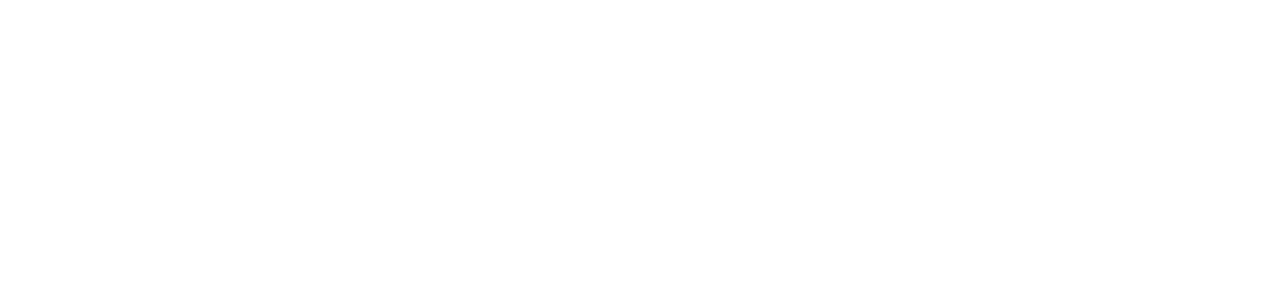
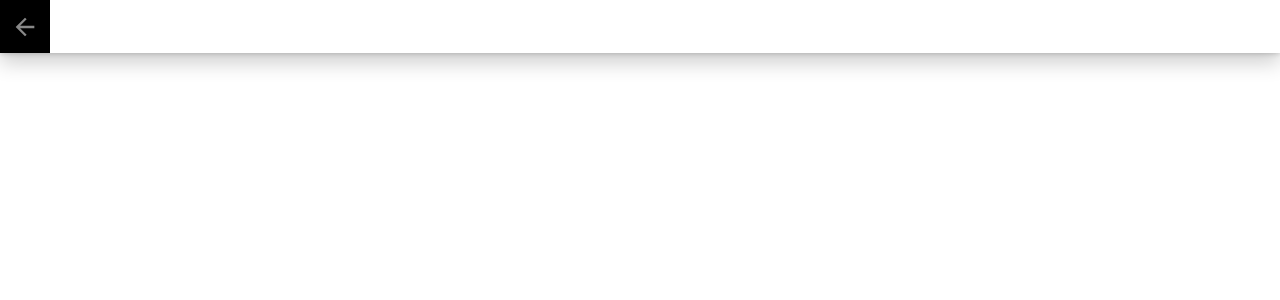
Before and after one commit to kabitachatterjee/readable, a React (Create React App) app: page /posts/new in a window 1280 px wide. Shown: the top 300 px of the page. Built offline with nearby package versions, Linux system fonts and the light colour scheme.

Commit message:
added a new post form in the postList component

```diff
--- a/src/App.js
+++ b/src/App.js
@@ -1,6 +1,7 @@
 import React, { Component } from 'react';
 import ListCategories from './components/ListCategories';
 import ListPosts from './components/ListPosts';
+import AddPostForm from './components/AddPostForm';
 import './App.css';
 import { Route } from 'react-router-dom';
 
@@ -10,6 +11,8 @@
       <div>
       <Route exact path="/" component={ListCategories} />
       <Route exact path="/:categories" component={ListPosts} />
+      <Route exact path="/posts/new" component={AddPostForm} />
+
       </div>
 
     );
--- /dev/null
+++ b/src/components/AddPostForm.js
@@ -0,0 +1,20 @@
+import React, { Component } from 'react';
+import { Link } from 'react-router-dom';
+import { PropTypes } from 'prop-types';
+
+class AddPostForm extends Component {
+
+  render() {
+    return (
+      <div>
+        <div className="addForm">
+          <div className="addFormBar">
+            <Link to="/" className="close">Close</Link>
+            </div>
+            </div>
+            </div>
+          )
+        }
+
+}
+export default AddPostForm;
--- a/src/components/ListCategories.js
+++ b/src/components/ListCategories.js
@@ -2,7 +2,10 @@
 import { fetchCategories } from '../actions';
 import { connect } from 'react-redux';
 import PropTypes from 'prop-types';
-import { Link } from 'react';
+import { Route } from 'react-router-dom';
+import ListPosts from './ListPosts';
+import { Link } from 'react-router-dom';
+
 
 class ListCategories extends Component {
 
@@ -24,9 +27,10 @@
     <ul>
     {categories.map((category) => (
                 <li key={category.name} className='subheader'>
-                    {category.name}
+                  <Link to='/{category.path}'>{category.name}</Link>
                     </li>))}
                </ul>
+
     </div>
   )
 }
--- a/src/components/ListPosts.js
+++ b/src/components/ListPosts.js
@@ -2,6 +2,7 @@
 import { fetchPosts } from '../actions';
 import PropTypes from 'prop-types';
 import { connect } from 'react-redux';
+import { Link } from 'react-router-dom';
 
 class ListPosts extends Component {
   static propTypes = {
@@ -28,6 +29,9 @@
                 </li>
                ))}
     </ul>
+    <div className="open-search">
+            <Link to='/posts/new'>Add a post</Link>
+          </div>
     </div>
   )
 }
--- a/src/index.css
+++ b/src/index.css
@@ -35,3 +35,36 @@
   justify-content: space-around;
   align-items: center;
 }
+
+.addFormBar {
+  position: fixed;
+  width: 100%;
+  top: 0;
+  left: 0;
+  z-index: 5;
+  display: flex;
+  box-shadow: 0 10px 20px rgba(0,0,0,0.19), 0 0 6px rgba(0,0,0,0.23);
+}
+
+.addFormBar input {
+  width: 100%;
+  padding: 15px 10px;
+  font-size: 1.25em;
+  border: none;
+  outline: none;
+  background-color: #000;
+  color: #fff;
+}
+.close {
+  display: block;
+  top: 20px;
+  left: 15px;
+  width: 50px;
+  height: 53px;
+  background: #000;
+  background-image: url('./icons/arrow-back.svg');
+  background-position: center;
+  background-repeat: no-repeat;
+  background-size: 28px;
+  font-size: 0;
+}
```
Also changed, not shown: src/icons/arrow-back.svg (added).
